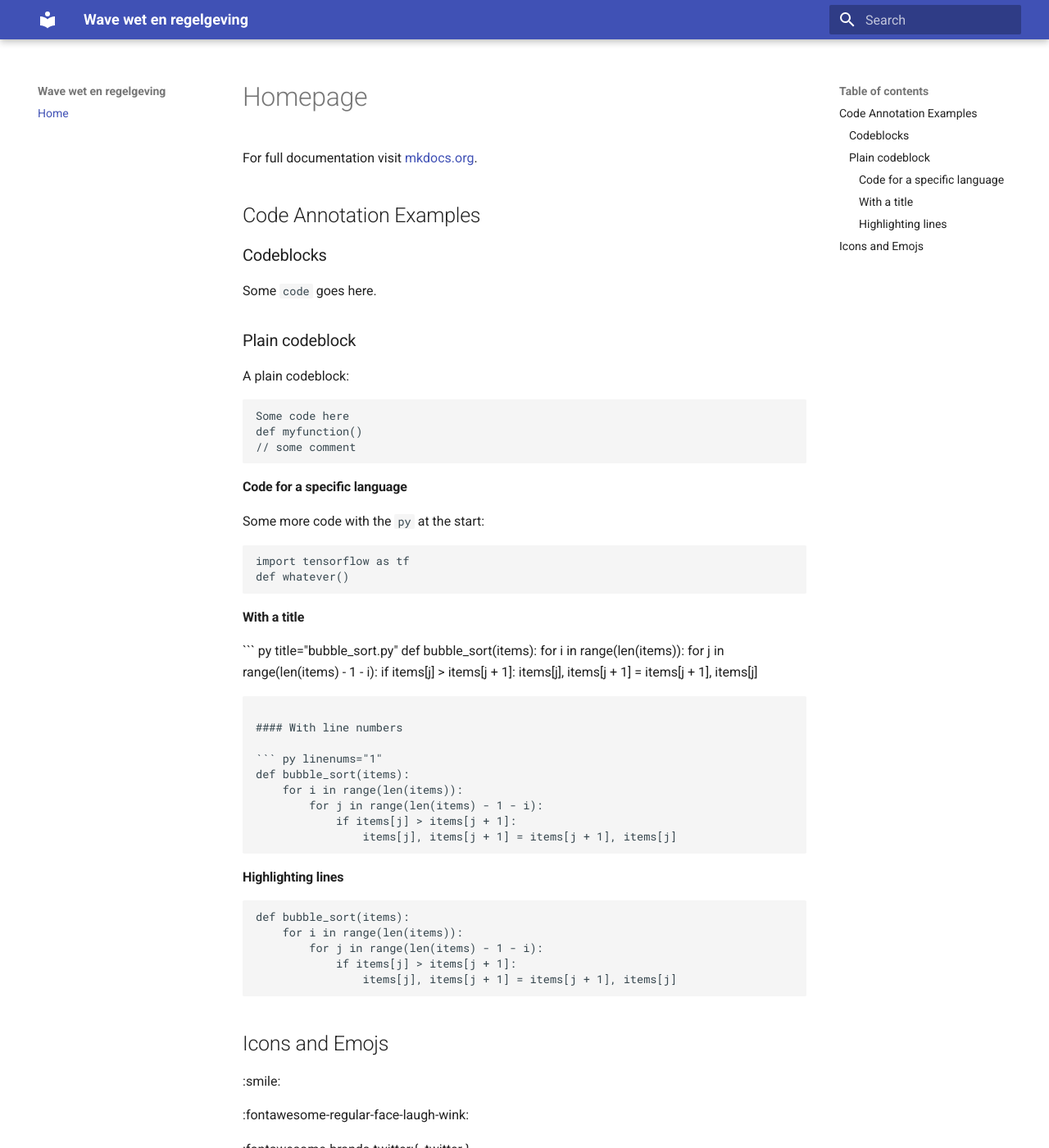
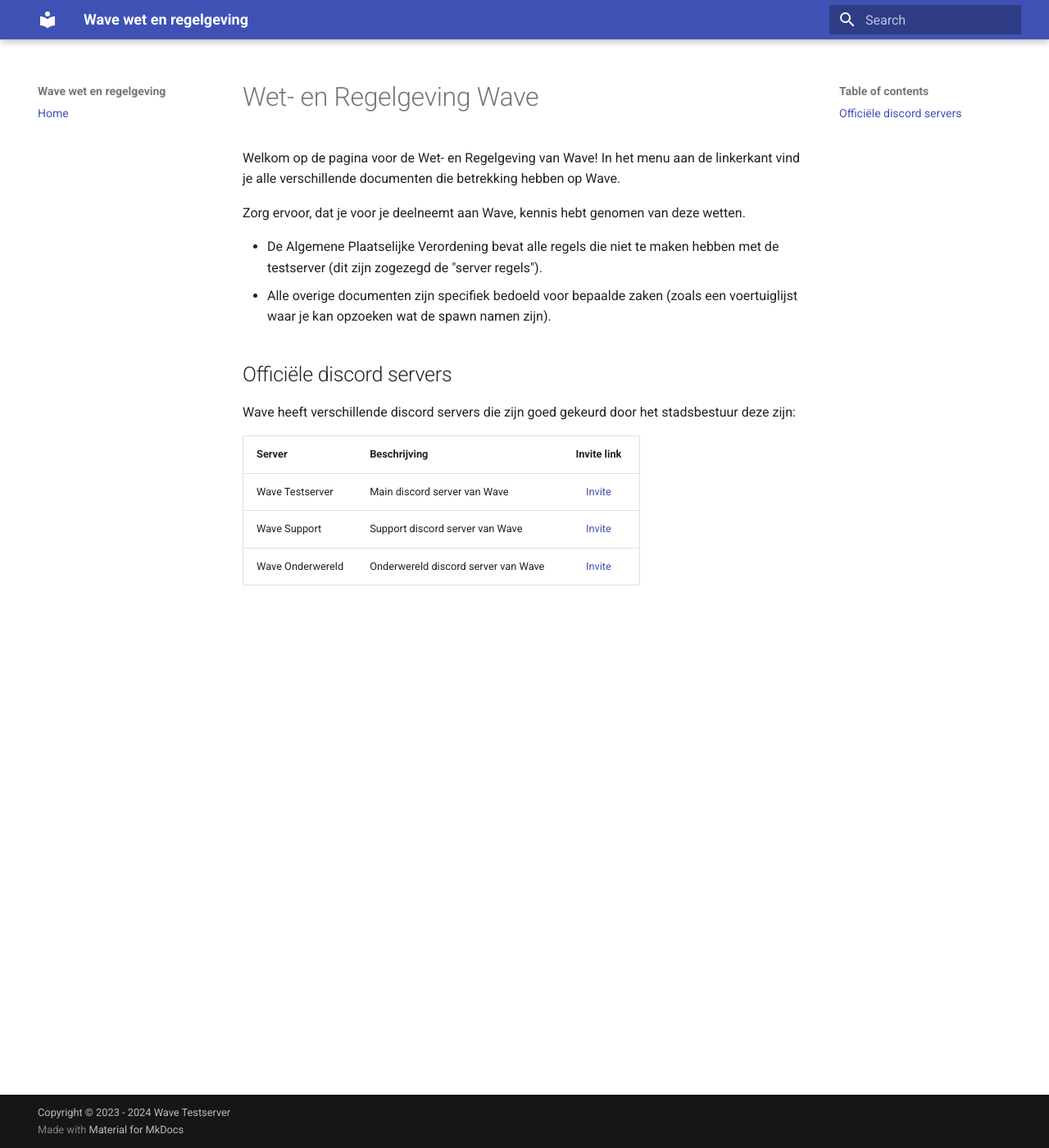
Before and after one commit to silentsources/wtsapv, an MkDocs documentation site: the page built from docs/index.md, in a window 1280 px wide and 1400 px high. Shown: the whole window at 82% size. Built offline with MkDocs 1.6.1 and Material for MkDocs 9.7.7, drawn with Linux system fonts in a browser that asks for light colours; some of the changed text lies outside the part shown.

Commit message:
Update index.md

````diff
--- a/docs/index.md
+++ b/docs/index.md
@@ -1,68 +1,19 @@
-# Homepage
+# Wet- en Regelgeving Wave
 
-For full documentation visit [mkdocs.org](https://www.mkdocs.org).
+Welkom op de pagina voor de Wet- en Regelgeving van Wave!
+In het menu aan de linkerkant vind je alle verschillende documenten die betrekking hebben op Wave.
 
-## Code Annotation Examples
+Zorg ervoor, dat je voor je deelneemt aan Wave, kennis hebt genomen van deze wetten.
 
-### Codeblocks
+- De Algemene Plaatselijke Verordening bevat alle regels die niet te maken hebben met de testserver (dit zijn zogezegd de "server regels").
+- Alle overige documenten zijn specifiek bedoeld voor bepaalde zaken (zoals een voertuiglijst waar je kan opzoeken wat de spawn namen zijn).
 
-Some `code` goes here.
+## Officiële discord servers
 
-### Plain codeblock
+Wave heeft verschillende discord servers die zijn goed gekeurd door het stadsbestuur deze zijn:
 
-A plain codeblock:
-
-```
-Some code here
-def myfunction()
-// some comment
-```
-
-#### Code for a specific language
-
-Some more code with the `py` at the start:
-
-``` py
-import tensorflow as tf
-def whatever()
-```
-
-#### With a title
-
-``` py title="bubble_sort.py"
-def bubble_sort(items):
-    for i in range(len(items)):
-        for j in range(len(items) - 1 - i):
-            if items[j] > items[j + 1]:
-                items[j], items[j + 1] = items[j + 1], items[j]
-```
-
-#### With line numbers
-
-``` py linenums="1"
-def bubble_sort(items):
-    for i in range(len(items)):
-        for j in range(len(items) - 1 - i):
-            if items[j] > items[j + 1]:
-                items[j], items[j + 1] = items[j + 1], items[j]
-```
-
-#### Highlighting lines
-
-``` py hl_lines="2 3"
-def bubble_sort(items):
-    for i in range(len(items)):
-        for j in range(len(items) - 1 - i):
-            if items[j] > items[j + 1]:
-                items[j], items[j + 1] = items[j + 1], items[j]
-```
-
-## Icons and Emojs
-
-:smile:
-
-:fontawesome-regular-face-laugh-wink:
-
-:fontawesome-brands-twitter:{ .twitter }
-
-:octicons-heart-fill-24:{ .heart }
+| Server | Beschrijving | Invite link |
+|---|---|:---:|
+|Wave Testserver| Main discord server van Wave | [Invite](https://discord.gg/wavetestserver) |
+|Wave Support| Support discord server van Wave | [Invite](https://discord.gg/ADbwTEU9N7) |
+|Wave Onderwereld| Onderwereld discord server van Wave | [Invite](https://discord.gg/ADbwTEU9N7) |
````
